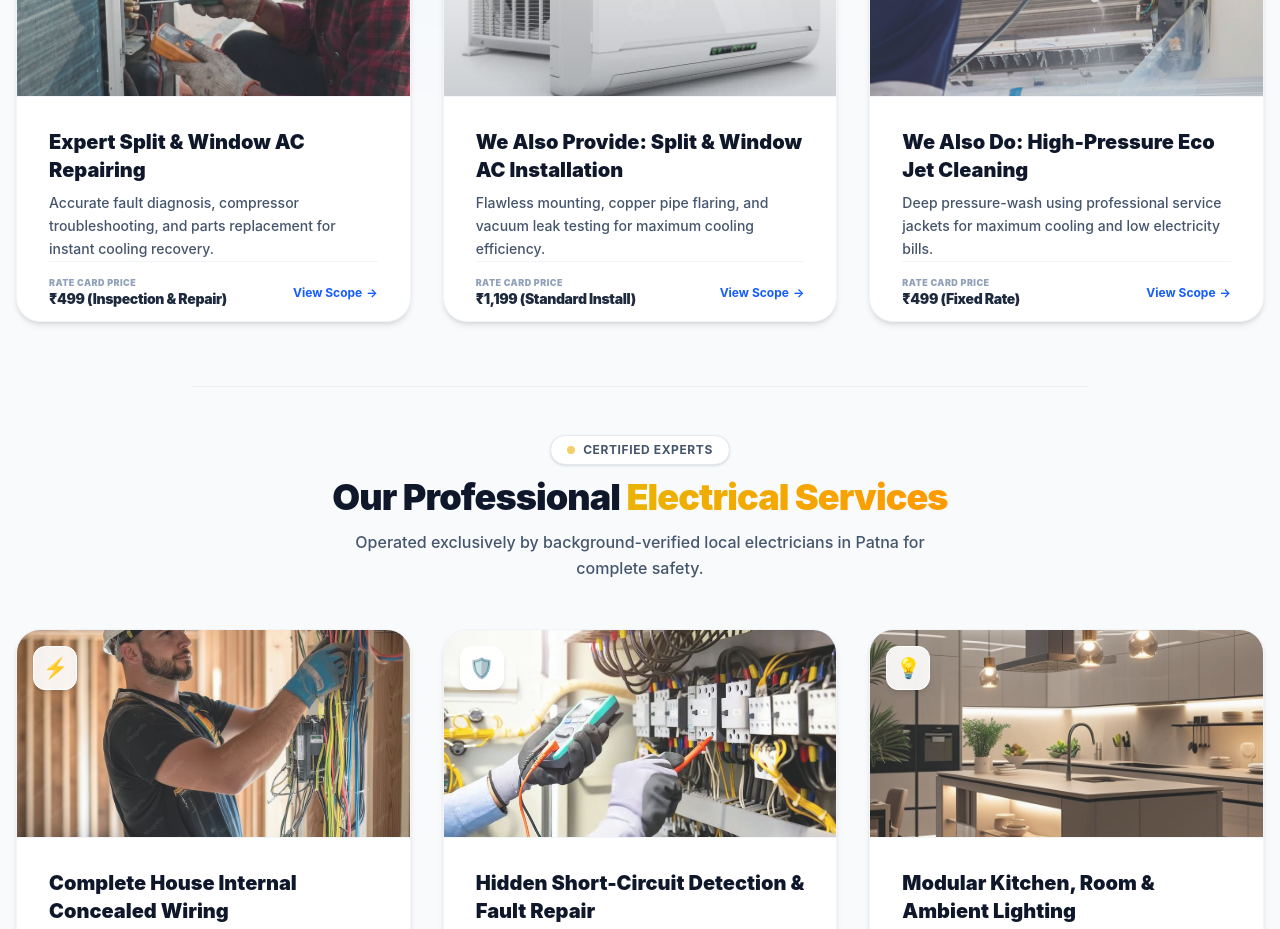
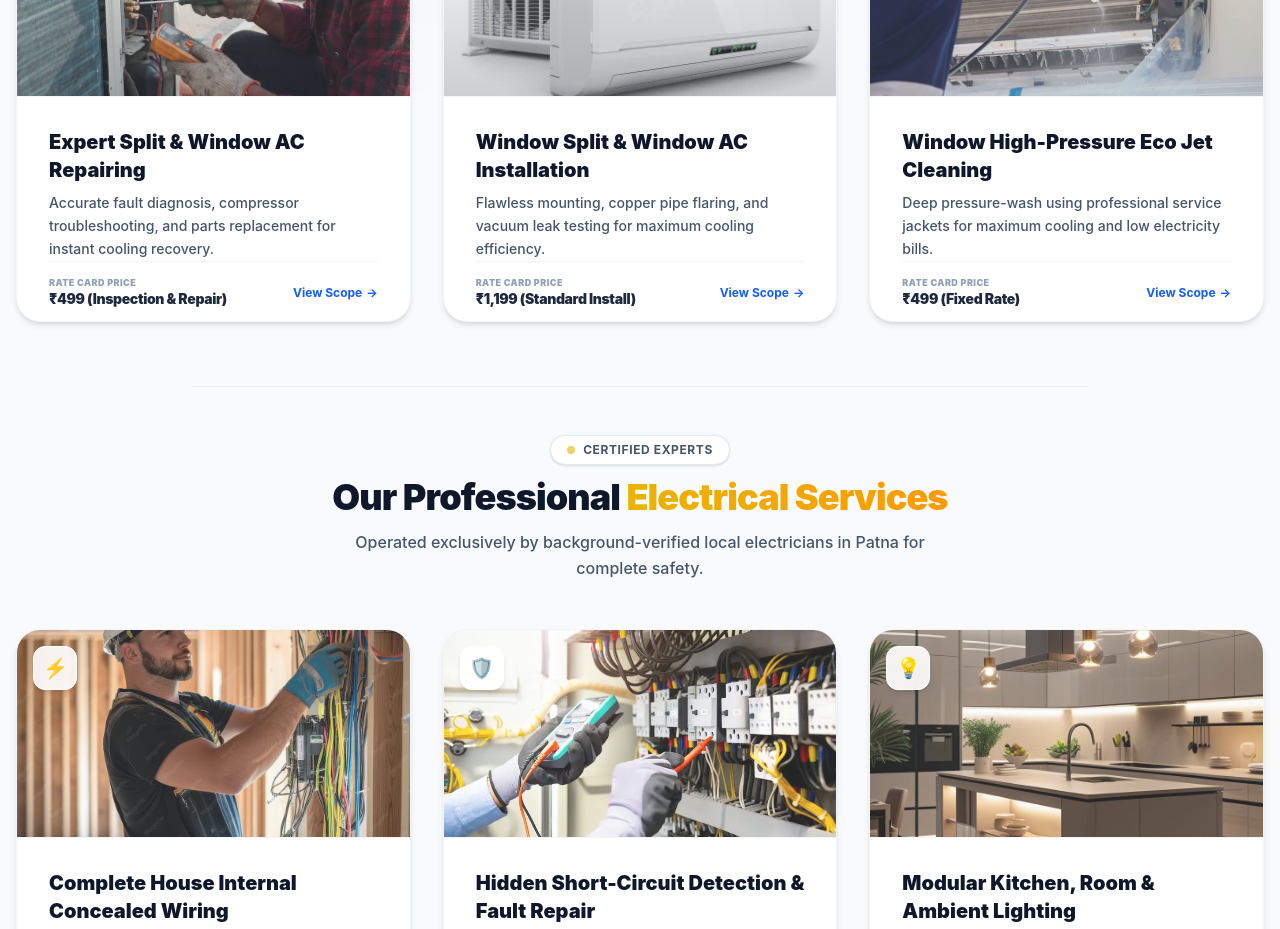
Before and after one commit to Mdimran231/Safehome-electrician-, a React (Vite) app: page / in a window 1280 px wide. Shown: the part 1860-2789 px from the top of the page. Built offline with nearby package versions, Linux system fonts and the light colour scheme.

Commit message:
content: update AC service category titles in servicesData

```diff
--- a/src/Data/servicesData.js
+++ b/src/Data/servicesData.js
@@ -156,7 +156,7 @@ export const servicesData = [
     {
         id: "ac-installation",
         category: "ac",
-        title: "We Also Provide: Split & Window AC Installation",
+        title: "Window Split & Window AC Installation",
         shortDesc: "Flawless mounting, copper pipe flaring, and vacuum leak testing for maximum cooling efficiency.",
         icon: "❄️",
         bgImage: "/installaion.jpg",
@@ -173,7 +173,7 @@ export const servicesData = [
     {
         id: "ac-jet-cleaning",
         category: "ac",
-        title: "We Also Do: High-Pressure Eco Jet Cleaning",
+        title: "Window High-Pressure Eco Jet Cleaning",
         shortDesc: "Deep pressure-wash using professional service jackets for maximum cooling and low electricity bills.",
         icon: "🚿",
         bgImage: "/jet.jpeg",
```
